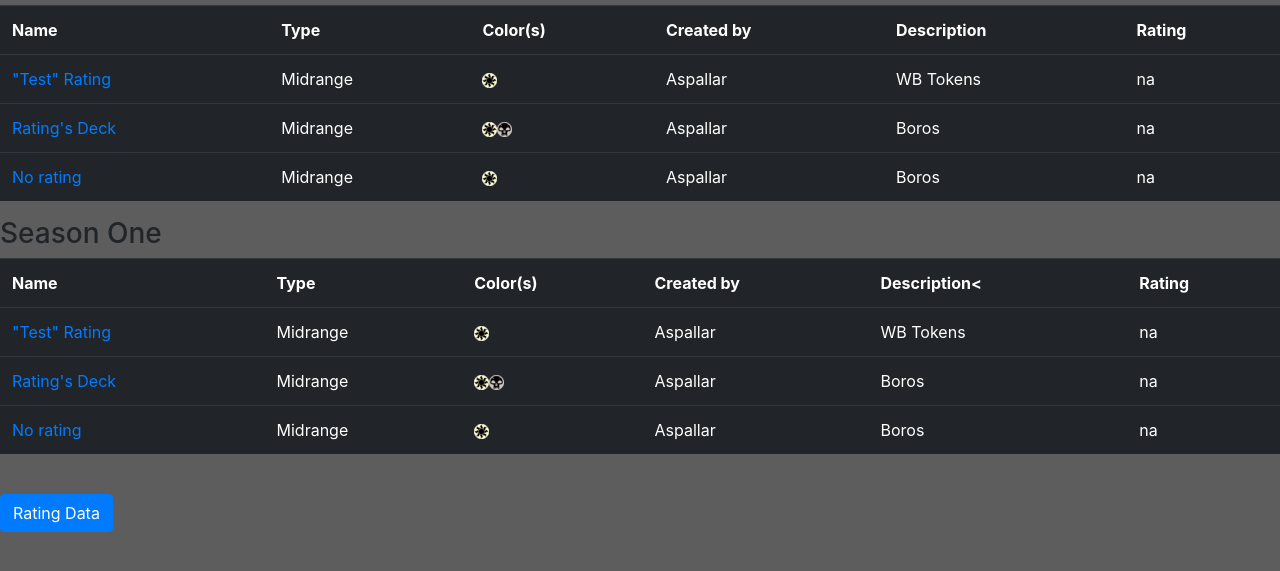
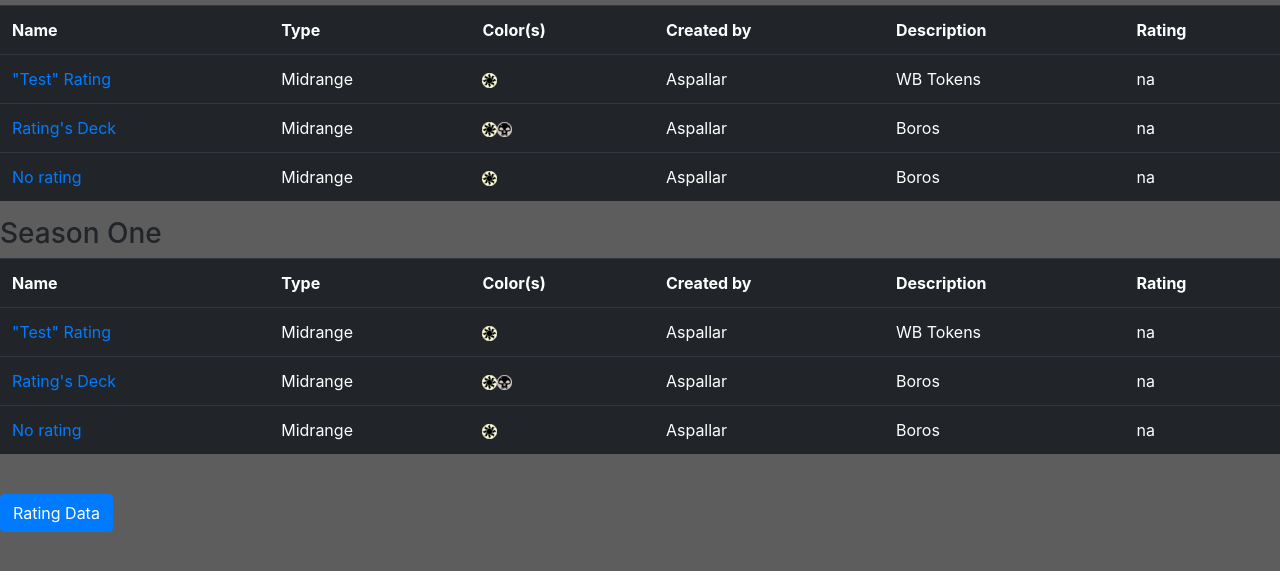
Before and after one commit to Aspallar/WikiLua, a plain HTML site: page src/web/Decklists.html in a window 1280 px wide. Shown: the part 93-664 px from the top of the page. Drawn offline with nearby package versions, Linux system fonts and the light colour scheme; no server answers.

Commit message:
Minor tidy

```diff
--- a/src/web/Decklists.html
+++ b/src/web/Decklists.html
@@ -55,7 +55,7 @@
 </th><th>Type
 </th><th>Color(s)
 </th><th>Created by
-</th><th>Description<
+</th><th>Description
 </th><th>Rating
 </th></tr>
 <tr style="vertical-align:top">
```
